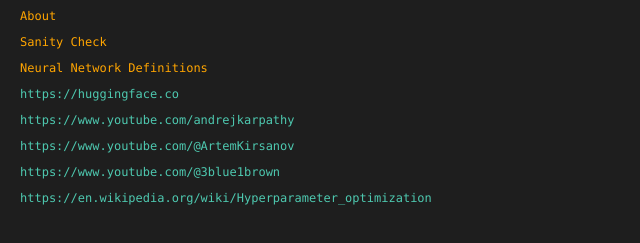
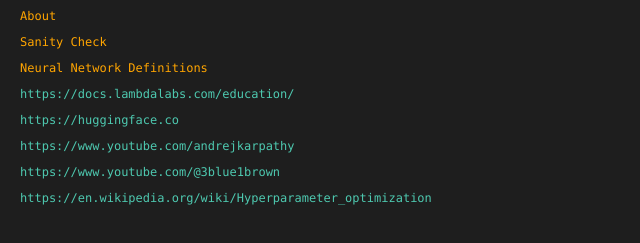
Before and after one commit to jmpryde/jmpryde.github.io, a plain HTML site: page index.html in a window 1280 px wide. Shown: the part 99-342 px from the top of the page, without its empty margins (0-640 px from the left). Drawn offline with Linux system fonts and the light colour scheme.

Commit message:
Update index.html

```diff
--- a/index.html
+++ b/index.html
@@ -74,9 +74,9 @@
     <p><a href="subfolder/subpage2.html" class="orange">Sanity Check</a></p>
     <p><a href="subfolder/subsub/inter.html" class="orange">Neural Network Definitions</a></p>
     <div class="link">
+    <p><a href="https://docs.lambdalabs.com/education/">https://docs.lambdalabs.com/education/</a></p>
     <p><a href="https://huggingface.co">https://huggingface.co</a></p>
     <p><a href="https://www.youtube.com/andrejkarpathy">https://www.youtube.com/andrejkarpathy</a></p>
-    <p><a href="https://www.youtube.com/@ArtemKirsanov">https://www.youtube.com/@ArtemKirsanov</a></p>
     <p><a href="https://www.youtube.com/@3blue1brown">https://www.youtube.com/@3blue1brown</a></p>
     <p><a href="https://en.wikipedia.org/wiki/Hyperparameter_optimization">https://en.wikipedia.org/wiki/Hyperparameter_optimization</a></p>
 </body>
```
